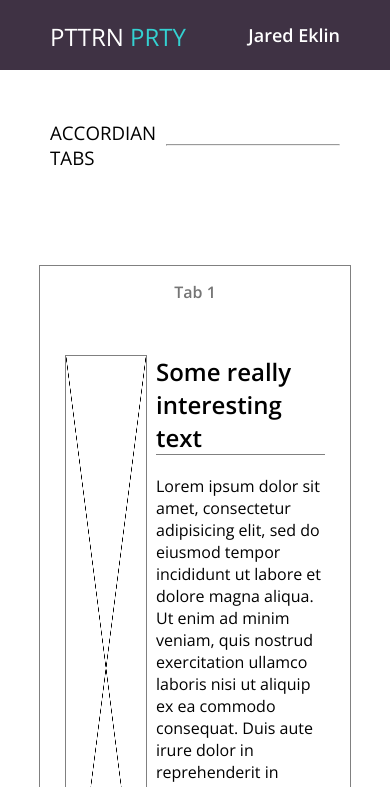
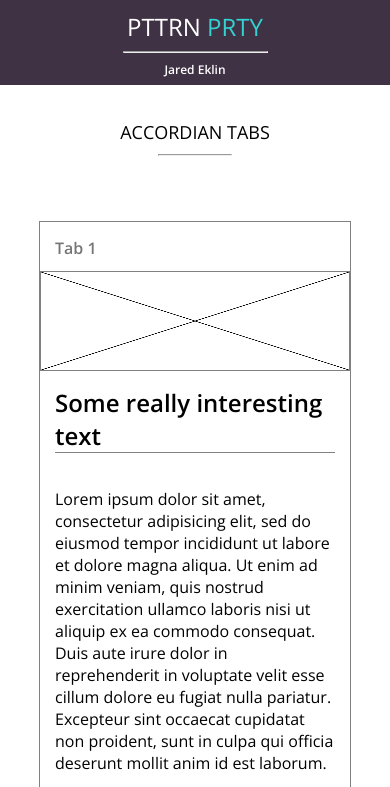
Before and after one commit to jaredeklin/pattern-party, a plain HTML site: page index.html in a window 390 px wide. Shown: the top 787 px of the page. Drawn offline with nearby package versions, Linux system fonts and the light colour scheme; a script that the page names is missing.

Commit message:
Update text layout in  mobile query for accordian tabs

```diff
--- a/index.html
+++ b/index.html
@@ -7,7 +7,7 @@
   <meta name="viewport" content="width=device-width, initial-scale=1">
 </head>
 <body>
-  <header>PTTRN <span class="party">PRTY</span><span class="name">Jared Eklin</span></header>
+  <header>PTTRN <span class="party">PRTY</span><hr /><span class="name">Jared Eklin</span></header>
   <div class="type-header"><h3>ACCORDIAN TABS</h3><hr /></div>
   <section class='tab-container'>
     <input type="radio" id="tab1" name="tab" checked>
--- a/styles.css
+++ b/styles.css
@@ -12,6 +12,10 @@ header {
   font-size: 24px;
 }
 
+header hr {
+  display: none;
+}
+
 button {
   color: #FFF;
   background-color: #3F3244;
@@ -19,7 +23,7 @@ button {
   width: 30%;
   display: block;
   font-size: 18px;
-  margin: auto;
+  margin: 30px auto 100px auto;
 }
 
 .party {
@@ -41,11 +45,11 @@ button {
   justify-content: space-between;
 }
 
-h3 {
+.type-header h3 {
   font-weight: 300;
 }
 
-hr {
+.type-header hr {
   width: 80%;
 }
 
@@ -82,7 +86,6 @@ label {
   padding: 40px 25px;
   height: auto;
 }
-
 
 .tab-container input[type='radio'] {
   position: absolute;
@@ -150,6 +153,49 @@ flexible cards
 
 @media screen and (max-width: 550px) {
 
+  /*general layout items*/
+  header {
+    height: 85px;
+    padding-top: 10px;
+    text-align: center;
+  }
+
+  header hr {
+    display: block;
+    padding: 0;
+    width: 50%;
+    margin: 8px auto 5px auto;
+  }
+
+  .name {
+    display: block;
+    float: unset;
+    font-size: 12px;
+  }
+
+  .type-header {
+    display: block;
+    width: fit-content;
+    margin: auto;
+    padding-top: 35px;
+  }
+
+  .type-header hr {
+    width: 50%;
+    margin: 10px auto 0 auto;
+  }
+
+  h3 {
+    margin-bottom: 10px;
+    margin: auto;
+    font-size: 18px;
+  }
+
+  button {
+    width: 80%
+  }
+
+ /* accordian*/
   .content,
   label {
     order: initial;
@@ -157,6 +203,33 @@ flexible cards
 
   label {
     width: 100%;
+    text-align: left;
   }
 
+  .content {
+    padding: 0;
+  }
+
+  .content h2,
+  .content p {
+    margin: 15px;
+  }
+
+  .tab-container {
+    margin: 15px auto;
+  }
+
+  .tab-container input[type='radio']:checked + label {
+    /*text-align: left;*/
+  }
+
+  .tab-container input[type='radio']:checked + label + .content {
+    display: block;
+  }
+
+  .box {
+    display: block;
+    height: 100px;
+    width: 100%
+  }
 }
```
